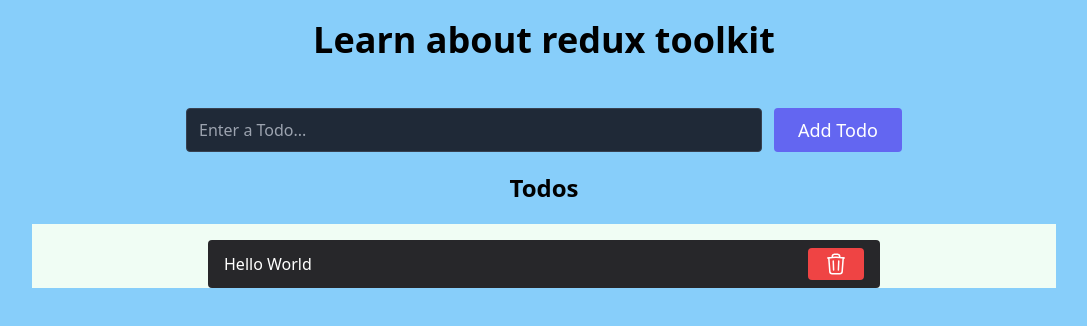
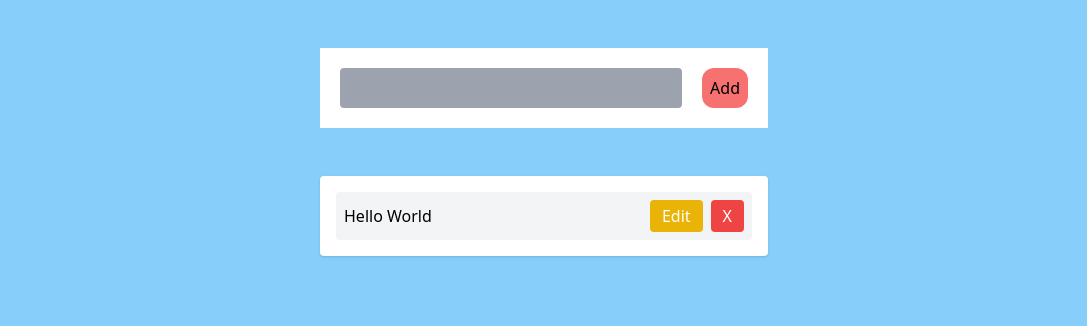
Before and after one commit to 9520140503/React-Course, a React (Vite) app: page / in a window 1280 px wide. Shown: the top 326 px of the page, without its empty margins (96-1183 px from the left). Built offline with nearby package versions, Linux system fonts and the light colour scheme.

Commit message:
practise

```diff
--- a/index.html
+++ b/index.html
@@ -8,6 +8,6 @@
   </head>
   <body style="background-color: lightskyblue;">
     <div id="root"></div>
-    <script type="module" src="/src/ReduxToolkit/main.jsx"></script>
+    <script type="module" src="/src/Practise/main.jsx"></script>
   </body>
 </html>
--- /dev/null
+++ b/src/Practise/App.jsx
@@ -0,0 +1,15 @@
+import React from 'react'
+import AddTodo from './Components/AddTodo'
+import Todos from './Components/Todos'
+
+
+function App() {
+  return (
+    <div>
+      <AddTodo/>
+      <Todos/>
+    </div>
+  )
+}
+
+export default App
--- /dev/null
+++ b/src/Practise/App/store.js
@@ -0,0 +1,6 @@
+import { configureStore } from "@reduxjs/toolkit";
+import {todoReducers} from "../Features/todo"
+
+export const store = configureStore({
+    reducer:todoReducers
+})
--- /dev/null
+++ b/src/Practise/Components/AddTodo.jsx
@@ -0,0 +1,30 @@
+import React,{useState} from 'react'
+import { addTodo } from '../Features/todo'
+import { useDispatch } from 'react-redux'
+
+function AddTodo() {
+    const [input,setInput] = useState("")
+    const dispatch = useDispatch()
+
+    const addHandler = (e) => {
+        e.preventDefault();
+        dispatch(addTodo(input))
+        setInput("")
+    }
+
+  return (
+    <div>
+        <form onSubmit={addHandler} className='flex justify-center items- gap-x-5 center w-full max-w-md p-5 outline-none focus:border-blue-500 focus:ring-blue-400 mx-auto my-12 bg-white'>
+            <input type="text"
+            className='w-full max-w-md p-2 rounded bg-gray-400 focus:outline-none focus:border-blue-500 focus:ring-4 focus:ring-blue-500'
+        value={input}
+        onChange={(e) => setInput(e.target.value)}/>
+        <button type='submit' className='bg-red-400 p-2 rounded-xl '>
+            Add
+        </button>
+        </form>
+    </div>
+  )
+}
+
+export default AddTodo
--- /dev/null
+++ b/src/Practise/Components/Todos.jsx
@@ -0,0 +1,63 @@
+import React, { useState } from 'react';
+import { useDispatch, useSelector } from 'react-redux';
+import { removeTodo, updateTodo } from '../Features/todo';
+
+function Todos() {
+  const todos = useSelector(state => state.todos);
+  const dispatch = useDispatch();
+  const [editId, setEditId] = useState(null);
+  const [newText, setNewText] = useState('');
+
+  return (
+    <div className="max-w-md mx-auto p-4 bg-white rounded shadow">
+      <ul className="space-y-3">
+        {todos.map((todo) => (
+          <li key={todo.id} className="flex items-center justify-between bg-gray-100 p-2 rounded">
+            {editId === todo.id ? (
+              <>
+                <input
+                  type="text"
+                  value={newText}
+                  onChange={(e) => setNewText(e.target.value)}
+                  className="flex-1 p-2 mr-2 border rounded focus:outline-none focus:ring-2 focus:ring-blue-400 focus:border-blue-500"
+                />
+                <button
+                  onClick={() => {
+                    console.log(newText)
+                    dispatch(updateTodo({ id: todo.id, newText }));
+                    setNewText('');
+                    setEditId(null);
+                  }}
+                  className="bg-blue-500 text-white px-3 py-1 rounded hover:bg-blue-600"
+                >
+                  Save
+                </button>
+              </>
+            ) : (
+              <>
+                <span className="flex-1">{todo.text}</span>
+                <button
+                  onClick={() => {
+                    setEditId(todo.id);
+                    setNewText(todo.text);
+                  }}
+                  className="bg-yellow-500 text-white px-3 py-1 rounded mr-2 hover:bg-yellow-600"
+                >
+                  Edit
+                </button>
+              </>
+            )}
+            <button
+              onClick={() => dispatch(removeTodo(todo.id))}
+              className="bg-red-500 text-white px-3 py-1 rounded hover:bg-red-600"
+            >
+              X
+            </button>
+          </li>
+        ))}
+      </ul>
+    </div>
+  );
+}
+
+export default Todos;
--- /dev/null
+++ b/src/Practise/Features/todo.js
@@ -0,0 +1,31 @@
+import { createSlice,nanoid } from "@reduxjs/toolkit";
+
+const initialState = {
+    todos:[{id:1,text:"This is my first todo"}]
+}
+
+const todoSlice = createSlice({
+    name:'todo',
+    initialState,
+    reducers:{
+        addTodo: (state,action) => {
+            const todo = {
+                id:nanoid(),
+                text:action.payload
+            }
+            state.todos.push(todo)
+        },
+        updateTodo:(state,action) => {
+            const {id,newText} = action.payload
+            const todo = state.todos.find((todo) => todo.id === id)
+            if(todo) todo.text = newText
+        },
+        removeTodo:(state,action) => {
+            state.todos.filter((todo) => todo.id !== action.payload)
+        }
+    }
+})
+
+export const {addTodo,updateTodo,removeTodo} = todoSlice.actions
+
+export default todoSlice.reducers
--- a/src/ReduxToolkit/main.jsx
+++ b/src/Practise/main.jsx
@@ -1,9 +1,9 @@
 import { StrictMode } from 'react'
 import { createRoot } from 'react-dom/client'
-import App from "./App.jsx"
+import App from "../Practise/App.jsx"
 import '../index.css';
 import { Provider } from 'react-redux';
-import { store } from './App/store.js';
+import { store } from '../ReduxToolkit/App/store.js';
 
 
 createRoot(document.getElementById('root')).render(
```
